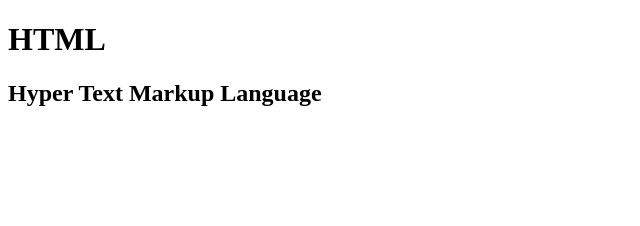
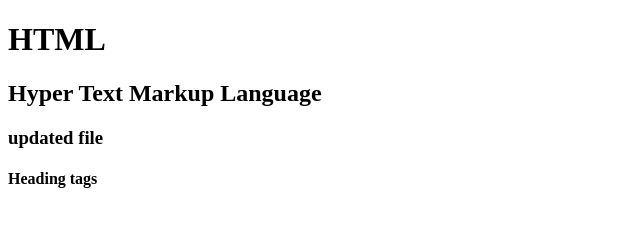
Before and after one commit to PotturuVidyavathi/github_practise, a plain HTML site: page index.html in a window 1280 px wide. Shown: the whole page, without its empty margins (0-640 px from the left). Drawn offline with Linux system fonts and the light colour scheme.

Commit message:
updated version

```diff
--- a/index.html
+++ b/index.html
@@ -8,5 +8,7 @@
 <body>
     <h1>HTML</h1>
     <h2>Hyper Text Markup Language</h2>
+    <h3>updated file</h3>
+    <h4>Heading tags</h4>
 </body>
 </html>
```
